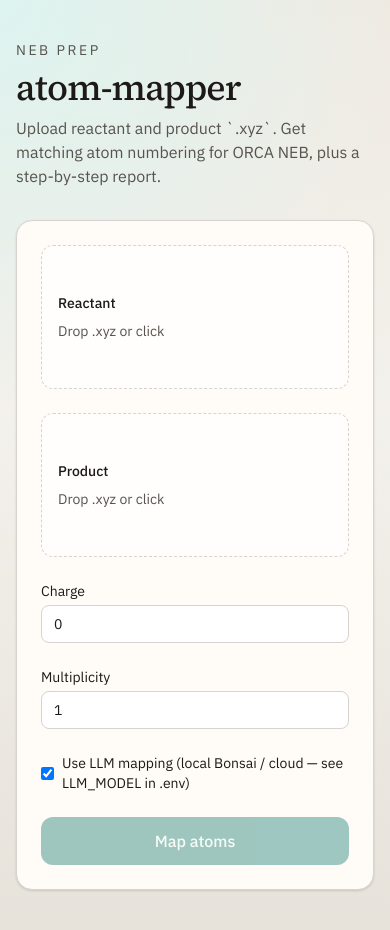
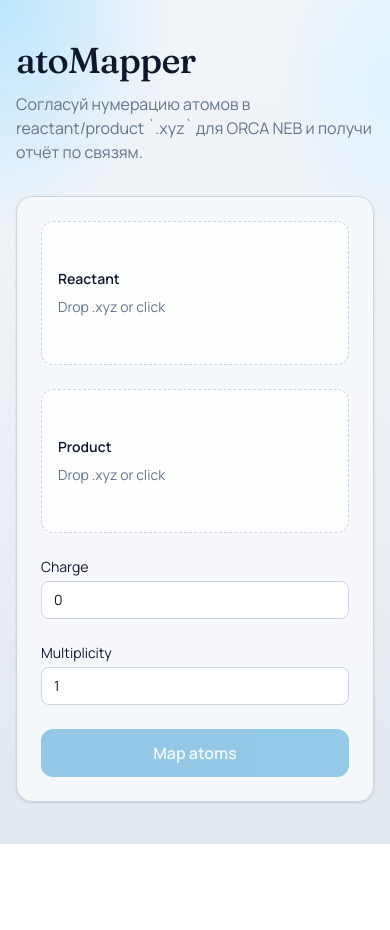
Before and after one commit to roLtter/atoMapper, a React (Vite) app in the folder frontend/: page / in a window 390 px wide. After the commit the page ends 844 px from the top, so only its background shows below. Built offline with nearby package versions, Linux system fonts and the light colour scheme.

Commit message:
feat(frontend): reportview enhanced and UI change

```diff
--- a/frontend/index.html
+++ b/frontend/index.html
@@ -1,13 +1,13 @@
 <!doctype html>
-<html lang="en">
+<html lang="ru">
   <head>
     <meta charset="UTF-8" />
     <meta name="viewport" content="width=device-width, initial-scale=1.0" />
-    <title>atom-mapper</title>
+    <title>atoMapper</title>
     <link rel="preconnect" href="https://fonts.googleapis.com" />
     <link rel="preconnect" href="https://fonts.gstatic.com" crossorigin />
     <link
-      href="https://fonts.googleapis.com/css2?family=IBM+Plex+Sans:wght@400;500;600&family=Source+Serif+4:opsz,wght@8..60,500;8..60,600&display=swap"
+      href="https://fonts.googleapis.com/css2?family=Fraunces:opsz,wght@9..144,500;9..144,650&family=Manrope:wght@400;500;600;700&display=swap"
       rel="stylesheet"
     />
   </head>
--- a/frontend/src/App.tsx
+++ b/frontend/src/App.tsx
@@ -1,6 +1,6 @@
 import { useEffect, useMemo, useState } from 'react'
-import Markdown from 'react-markdown'
 import { MoleculeViewer } from './MoleculeViewer'
+import { ReportView } from './ReportView'
 
 type Job = {
   job_id: string
@@ -21,7 +21,6 @@ export default function App() {
   const [product, setProduct] = useState<File | null>(null)
   const [charge, setCharge] = useState(0)
   const [multiplicity, setMultiplicity] = useState(1)
-  const [useLlm, setUseLlm] = useState(true)
   const [jobId, setJobId] = useState<string | null>(null)
   const [job, setJob] = useState<Job | null>(null)
   const [report, setReport] = useState('')
@@ -89,7 +88,7 @@ export default function App() {
     body.append('product', product)
     body.append('charge', String(charge))
     body.append('multiplicity', String(multiplicity))
-    body.append('use_llm', useLlm ? 'true' : 'false')
+    body.append('use_llm', 'true')
     try {
       const res = await fetch('/api/jobs', { method: 'POST', body })
       const data = await res.json()
@@ -119,19 +118,21 @@ export default function App() {
 
   return (
     <div className="mx-auto flex min-h-screen max-w-5xl flex-col gap-8 px-4 py-10">
-      <header className="space-y-2">
-        <p className="text-sm tracking-[0.18em] text-[var(--muted)] uppercase">NEB prep</p>
-        <h1 className="text-4xl tracking-tight text-[var(--ink)] md:text-5xl" style={{ fontFamily: 'var(--serif)' }}>
-          atom-mapper
+      <header className="space-y-3">
+        <h1
+          className="text-4xl tracking-tight text-[var(--ink)] md:text-5xl"
+          style={{ fontFamily: 'var(--serif)' }}
+        >
+          atoMapper
         </h1>
         <p className="max-w-2xl text-[var(--muted)]">
-          Upload reactant and product `.xyz`. Get matching atom numbering for ORCA NEB, plus a step-by-step report.
+          Согласуй нумерацию атомов в reactant/product `.xyz` для ORCA NEB и получи отчёт по связям.
         </p>
       </header>
 
       <form
         onSubmit={onSubmit}
-        className="grid gap-6 rounded-2xl border border-[var(--line)] bg-[var(--panel)] p-6 shadow-sm md:grid-cols-2"
+        className="grid gap-6 rounded-2xl border border-[var(--line)] bg-[var(--panel)]/90 p-6 shadow-sm md:grid-cols-2"
       >
         <Dropzone label="Reactant" file={reactant} onFile={setReactant} />
         <Dropzone label="Product" file={product} onFile={setProduct} />
@@ -156,25 +157,20 @@ export default function App() {
           />
         </label>
 
-        <label className="flex items-center gap-2 text-sm md:col-span-2">
-          <input type="checkbox" checked={useLlm} onChange={(e) => setUseLlm(e.target.checked)} />
-          Use LLM mapping (local Bonsai / cloud — see LLM_MODEL in .env)
-        </label>
-
         <button
           type="submit"
           disabled={!canSubmit}
-          className="md:col-span-2 rounded-xl bg-[var(--accent)] px-4 py-3 font-medium text-[var(--accent-ink)] disabled:opacity-40"
+          className="md:col-span-2 rounded-xl bg-[var(--accent)] px-4 py-3 font-semibold text-[var(--accent-ink)] disabled:opacity-40"
         >
           {busy ? 'Running…' : 'Map atoms'}
         </button>
       </form>
 
       {(job || error) && (
-        <section className="space-y-3 rounded-2xl border border-[var(--line)] bg-[var(--panel)] p-6">
-          <h2 className="text-xl font-medium">Status</h2>
+        <section className="space-y-3 rounded-2xl border border-[var(--line)] bg-[var(--panel)]/90 p-6">
+          <h2 className="text-xl font-semibold">Status</h2>
           {job && (
-            <p className="text-sm text-[var(--muted)]">
+            <p className="font-mono text-sm text-[var(--muted)]">
               {job.job_id} · {job.status} · {job.step}
             </p>
           )}
@@ -184,14 +180,14 @@ export default function App() {
               <button
                 type="button"
                 onClick={downloadMapped}
-                className="rounded-xl bg-[var(--accent)] px-4 py-3 text-sm font-medium text-[var(--accent-ink)]"
+                className="rounded-xl bg-[var(--accent)] px-4 py-3 text-sm font-semibold text-[var(--accent-ink)]"
               >
                 Скачать готовые файлы
               </button>
               {FILES.filter((n) => n === 'mapping.json' || n === 'report.md').map((name) => (
                 <a
                   key={name}
-                  className="rounded-lg border border-[var(--line)] px-3 py-2 text-sm hover:bg-white"
+                  className="rounded-lg border border-[var(--line)] bg-white px-3 py-2 text-sm hover:bg-[var(--accent-soft)]"
                   href={`/api/jobs/${jobId}/files/${name}`}
                   download
                 >
@@ -204,8 +200,8 @@ export default function App() {
       )}
 
       {done && (reactantXyz || productXyz) && (
-        <section className="space-y-4 rounded-2xl border border-[var(--line)] bg-[var(--panel)] p-6">
-          <h2 className="text-xl font-medium">Mapped structures</h2>
+        <section className="space-y-4 rounded-2xl border border-[var(--line)] bg-[var(--panel)]/90 p-6">
+          <h2 className="text-xl font-semibold">Mapped structures</h2>
           <div className="grid min-w-0 gap-6 md:grid-cols-2">
             {reactantXyz ? (
               <MoleculeViewer title="reactant_mapped.xyz" xyz={reactantXyz} />
@@ -221,11 +217,7 @@ export default function App() {
         </section>
       )}
 
-      {report && (
-        <section className="prose prose-stone max-w-none rounded-2xl border border-[var(--line)] bg-[var(--panel)] p-6">
-          <Markdown>{report}</Markdown>
-        </section>
-      )}
+      {report && <ReportView report={report} />}
     </div>
   )
 }
@@ -240,8 +232,8 @@ function Dropzone({
   onFile: (f: File | null) => void
 }) {
   return (
-    <label className="flex min-h-36 cursor-pointer flex-col items-start justify-center gap-2 rounded-xl border border-dashed border-[var(--line)] bg-white/70 px-4 py-6 text-left">
-      <span className="text-sm font-medium">{label}</span>
+    <label className="flex min-h-36 cursor-pointer flex-col items-start justify-center gap-2 rounded-xl border border-dashed border-[var(--line)] bg-white/80 px-4 py-6 text-left transition hover:border-[var(--accent)]">
+      <span className="text-sm font-semibold">{label}</span>
       <span className="text-sm text-[var(--muted)]">{file ? file.name : 'Drop .xyz or click'}</span>
       <input
         className="hidden"
--- /dev/null
+++ b/frontend/src/ReportView.tsx
@@ -0,0 +1,168 @@
+import { useMemo, useState } from 'react'
+
+type Section = {
+  key: string
+  title: string
+  lines: string[]
+}
+
+type Summary = {
+  mapping: string | null
+  rmsd: string | null
+  broken: string | null
+  formed: string | null
+  method: string | null
+  accepted: string | null
+  formula: string | null
+  nAtoms: string | null
+}
+
+function parseSections(md: string): Section[] {
+  const lines = md.split(/\r?\n/)
+  const sections: Section[] = []
+  let current: Section | null = null
+  for (const raw of lines) {
+    const line = raw.trimEnd()
+    const h2 = /^##\s+(.+)/.exec(line)
+    if (h2) {
+      current = { key: h2[1].toLowerCase(), title: h2[1], lines: [] }
+      sections.push(current)
+      continue
+    }
+    if (!current) continue
+    if (line.startsWith('# ')) continue
+    if (line.trim() === '') continue
+    current.lines.push(line.replace(/^\s*-\s*/, ''))
+  }
+  return sections
+}
+
+function extractSummary(sections: Section[]): Summary {
+  const all = sections.flatMap((s) => s.lines)
+  const find = (re: RegExp) => {
+    for (const line of all) {
+      const m = re.exec(line)
+      if (m) return m[1] ?? m[0]
+    }
+    return null
+  }
+  return {
+    mapping: find(/chosen mapping:\s*(.+)/i),
+    rmsd: find(/rmsd=([0-9.]+)/i),
+    broken: find(/broken=(\[[^\]]*\])/i),
+    formed: find(/formed=(\[[^\]]*\])/i),
+    method: find(/method:\s*(.+)/i),
+    accepted: find(/verifier:\s*(.+)/i),
+    formula: find(/formula:\s*(\{.+?\})/i),
+    nAtoms: find(/reactant atoms:\s*(\d+)/i),
+  }
+}
+
+const SECTION_HINT: Record<string, string> = {
+  parse: 'Состав и число атомов. Формулы reactant/product должны совпасть.',
+  bonds: 'Сколько связей нашли по геометрии до маппинга.',
+  normalize: 'Как подготовили позы для модели (на выход NEB это не влияет).',
+  selection: 'Как выбрали mapping: LLM, проверки, fallback, метрики.',
+}
+
+function SectionCard({ section }: { section: Section }) {
+  const hint = SECTION_HINT[section.key]
+  return (
+    <article className="rounded-xl border border-[var(--line)] bg-white/80 p-4">
+      <h3 className="text-sm font-semibold tracking-wide text-[var(--accent)] uppercase">{section.title}</h3>
+      {hint && <p className="mt-1 text-xs text-[var(--muted)]">{hint}</p>}
+      <ul className="mt-3 space-y-1.5 text-sm leading-relaxed text-[var(--ink)]">
+        {section.lines.map((line, i) => (
+          <li key={`${section.key}-${i}`} className="font-mono text-[13px] break-all">
+            {line}
+          </li>
+        ))}
+      </ul>
+    </article>
+  )
+}
+
+export function ReportView({ report }: { report: string }) {
+  const [copied, setCopied] = useState(false)
+  const sections = useMemo(() => parseSections(report), [report])
+  const summary = useMemo(() => extractSummary(sections), [sections])
+
+  async function copyRaw() {
+    await navigator.clipboard.writeText(report)
+    setCopied(true)
+    window.setTimeout(() => setCopied(false), 1600)
+  }
+
+  return (
+    <section className="space-y-4 rounded-2xl border border-[var(--line)] bg-[var(--panel)] p-6">
+      <div className="flex flex-wrap items-end justify-between gap-3">
+        <div>
+          <h2 className="text-xl font-semibold tracking-tight">Отчёт маппинга</h2>
+          <p className="text-sm text-[var(--muted)]">Кратко для проверки, ниже разбор по шагам</p>
+        </div>
+        <button
+          type="button"
+          onClick={copyRaw}
+          className="rounded-lg border border-[var(--line)] bg-white px-3 py-2 text-sm font-medium hover:bg-[var(--accent-soft)]"
+        >
+          {copied ? 'Скопировано' : 'Copy raw report'}
+        </button>
+      </div>
+
+      <div className="grid gap-3 rounded-xl border border-[var(--accent)]/25 bg-[var(--accent-soft)]/60 p-4 sm:grid-cols-2">
+        <SummaryItem label="Атомы" value={summary.nAtoms ? `${summary.nAtoms}` : '—'} />
+        <SummaryItem label="Формула" value={summary.formula ?? '—'} mono />
+        <SummaryItem label="RMSD" value={summary.rmsd ?? '—'} mono emphasize />
+        <SummaryItem label="Источник" value={summary.accepted ?? summary.method ?? '—'} />
+        <SummaryItem
+          label="Mapping"
+          value={summary.mapping ?? '—'}
+          mono
+          className="sm:col-span-2"
+        />
+        <SummaryItem label="Broken bonds" value={summary.broken ?? '[]'} mono className="sm:col-span-1" warn />
+        <SummaryItem label="Formed bonds" value={summary.formed ?? '[]'} mono className="sm:col-span-1" warn />
+      </div>
+
+      <div className="grid gap-3 md:grid-cols-2">
+        {sections.map((s) => (
+          <SectionCard key={s.key} section={s} />
+        ))}
+      </div>
+    </section>
+  )
+}
+
+function SummaryItem({
+  label,
+  value,
+  mono,
+  emphasize,
+  warn,
+  className = '',
+}: {
+  label: string
+  value: string
+  mono?: boolean
+  emphasize?: boolean
+  warn?: boolean
+  className?: string
+}) {
+  return (
+    <div className={className}>
+      <p className="text-xs font-semibold tracking-wide text-[var(--muted)] uppercase">{label}</p>
+      <p
+        className={[
+          'mt-1 text-sm break-all',
+          mono ? 'font-mono' : 'font-medium',
+          emphasize ? 'text-lg text-[var(--ok)]' : '',
+          warn ? 'text-[var(--warn)]' : 'text-[var(--ink)]',
+        ]
+          .filter(Boolean)
+          .join(' ')}
+      >
+        {value}
+      </p>
+    </div>
+  )
+}
--- a/frontend/src/index.css
+++ b/frontend/src/index.css
@@ -2,24 +2,29 @@
 
 :root {
   color-scheme: light;
-  --bg: #f3f1ec;
-  --ink: #1c1917;
-  --muted: #57534e;
-  --line: #d6d3d1;
-  --panel: #fffcf7;
-  --accent: #0f766e;
-  --accent-ink: #ecfdf5;
+  --bg: #eef2f7;
+  --ink: #0f172a;
+  --muted: #64748b;
+  --line: #cbd5e1;
+  --panel: #f8fafc;
+  --accent: #0284c7;
+  --accent-ink: #f0f9ff;
+  --accent-soft: #e0f2fe;
+  --ok: #0e7490;
+  --warn: #b45309;
+  --serif: "Fraunces", Georgia, serif;
+  --sans: "Manrope", "Segoe UI", sans-serif;
 }
 
 body {
   margin: 0;
   min-height: 100vh;
-  font-family: "IBM Plex Sans", "Segoe UI", sans-serif;
-  --serif: "Source Serif 4", Georgia, serif;
+  font-family: var(--sans);
   color: var(--ink);
   background:
-    radial-gradient(circle at top left, #ddf4f0 0, transparent 40%),
-    linear-gradient(180deg, #efeae2 0%, var(--bg) 45%, #e7e2da 100%);
+    radial-gradient(ellipse 80% 50% at 0% 0%, #bae6fd 0%, transparent 55%),
+    radial-gradient(ellipse 60% 40% at 100% 10%, #e0f2fe 0%, transparent 50%),
+    linear-gradient(180deg, #f1f5f9 0%, var(--bg) 40%, #e2e8f0 100%);
 }
 
 #root {
```
Also changed, not shown: frontend/src/MoleculeViewer.tsx (+57 -28 lines).
